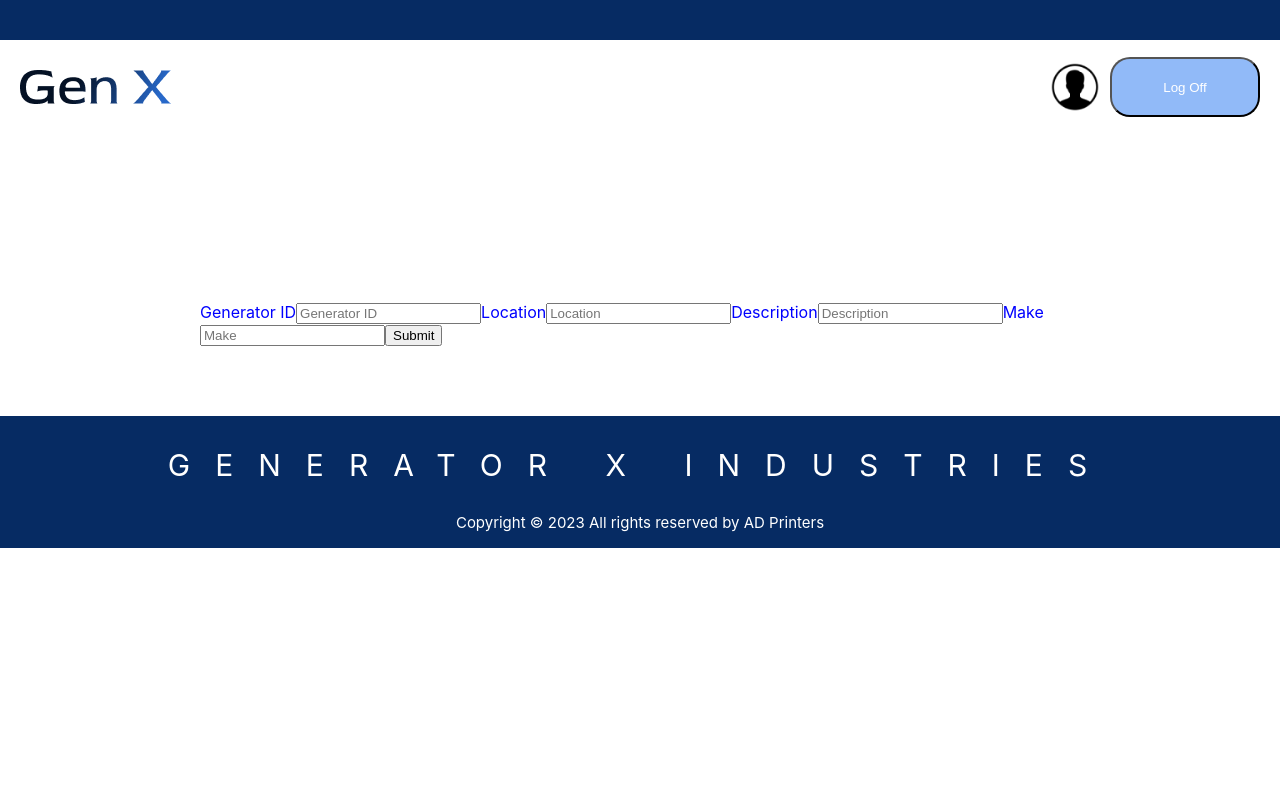
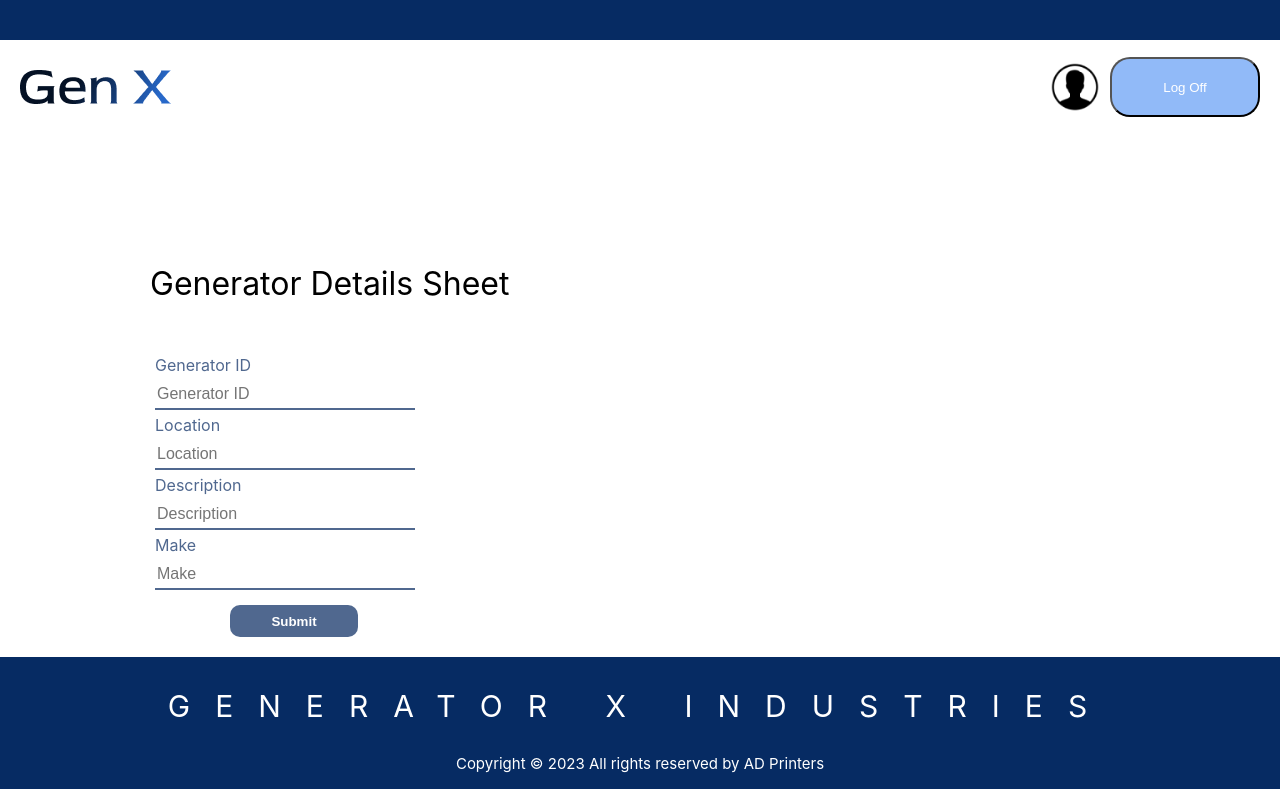
Before and after one commit to Dilini-Shashikala-Gnanarathne/Web_Project_Food_Ordering_WebSite, a React (Create React App) app: page /AdminPage2 in a window 1280 px wide. Both pictures are taken after typing "Sample" into the empty fields and a click on the button "Add a Generator". Built offline with nearby package versions, Linux system fonts and the light colour scheme; the HTML template or start-up script is replaced by a standard one.

Commit message:
Adminpage02 form
generator details form done

```diff
--- a/src/pages/4AdminPage2/4AdminPage2.js
+++ b/src/pages/4AdminPage2/4AdminPage2.js
@@ -55,7 +55,10 @@ const AdminPage2 = () => {
             className="formVisibility_form"
             id="FormInput"
             onSubmit={handleFormSubmit}>
-            <label htmlFor="ID">Generator ID</label>
+            <p className='generatordetails'>Generator Details Sheet</p>
+            <br/>
+            <label htmlFor="ID" className='generatorid'>Generator ID</label>
+            <br/>
             <input
               type="text"
               id="ID"
@@ -64,7 +67,9 @@ const AdminPage2 = () => {
               value={formData.ID || ''}
               onChange={handleInputChange}
             />
-            <label htmlFor="Location">Location</label>
+            <br/>
+            <label htmlFor="Location" className='location'>Location</label>
+            <br/>
             <input
               type="text"
               id="Location"
@@ -73,7 +78,9 @@ const AdminPage2 = () => {
               value={formData.Location || ''}
               onChange={handleInputChange}
             />
-            <label htmlFor="Description">Description</label>
+            <br/>
+            <label htmlFor="Description" className='description'>Description</label>
+            <br/>
             <input
               type="text"
               id="Description"
@@ -82,7 +89,9 @@ const AdminPage2 = () => {
               value={formData.Description || ''}
               onChange={handleInputChange}
             />
-            <label htmlFor="Make">Make</label>
+            <br/>
+            <label htmlFor="Make" className='make'>Make</label>
+            <br/>
             <input
               type="text"
               id="Make"
@@ -91,7 +100,9 @@ const AdminPage2 = () => {
               value={formData.Make || ''}
               onChange={handleInputChange}
             />
-            <input type="submit" value="Submit" />
+            <br/>
+            <input type="submit" value="Submit"  className='submitbtn'/>
+
           </form>
         </div>
       ) : (
--- a/src/pages/4AdminPage2/AdminPage2.css
+++ b/src/pages/4AdminPage2/AdminPage2.css
@@ -142,10 +142,105 @@
 }
 
 .formVisibility_form {
-  margin: 120px;
-  padding: 50px;
+  margin-left: 150px;
+  margin-bottom: 20px;
+  padding-bottom: 10;
+  padding-left: 10;
+  padding-right: 10;
   align-content: center;
-  color: blue;
+}
+
+.generatordetails {
+  font-size: 32px;
+  color: black;
+  align-items: center;
+}
+
+.generatorid {
+  color: #50688F;
+  margin: 5px;
+  font-size: 16px;
+}
+
+#ID {
+  margin: 5px;
+  padding-top: 5px;
+  padding-bottom: 5px;
+  border-style: none;
+  border-bottom-style: double;
+  border-block-color: #50688F;
+  outline: none;
+  width: 20vw;
+  font-size: 16px;
+}
+
+.location {
+  color: #50688F;
+  margin: 5px;
+  font-size: 16px;
+}
+
+#Location {
+  margin: 5px;
+  padding-top: 5px;
+  padding-bottom: 5px;
+  border-style: none;
+  border-bottom-style: double;
+  border-block-color: #50688F;
+  outline: none;
+  width: 20vw;
+  font-size: 16px;
+}
+
+.description {
+  color: #50688F;
+  margin: 5px;
+  font-size: 16px;
+}
+
+#Description {
+  margin: 5px;
+  padding-top: 5px;
+  padding-bottom: 5px;
+  border-style: none;
+  border-bottom-style: double;
+  border-block-color: #50688F;
+  outline: none;
+  width: 20vw;
+  font-size: 16px;
+}
+
+.make {
+  color: #50688F;
+  margin: 5px;
+  font-size: 16px;
+}
+
+#Make {
+  margin: 5px;
+  padding-top: 5px;
+  padding-bottom: 5px;
+  border-style: none;
+  border-bottom-style: double;
+  border-block-color: #50688F;
+  outline: none;
+  width: 20vw;
+  font-size: 16px;
+}
+
+.submitbtn {
+  margin-left: 80px;
+  margin-top: 10px;
+  padding-top: 5px;
+  padding-bottom: 5px;
+  border-radius: 10px;
+  width: 10vw;
+  height: 2.5vw;
+  align-content: center;
+  background-color: #50688F;
+  color: white;
+  border: none;
+  font-weight: bold;
 }
 
 .faPlusCircle {
```
